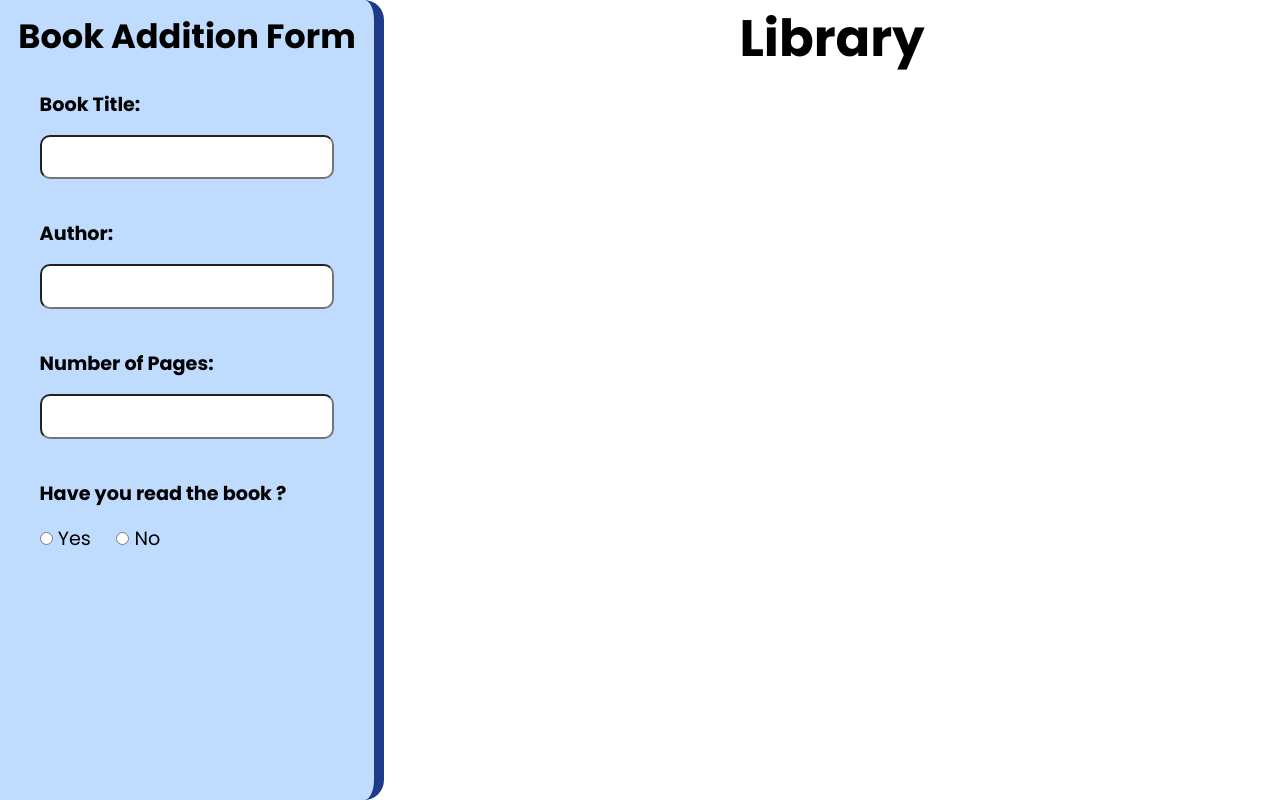
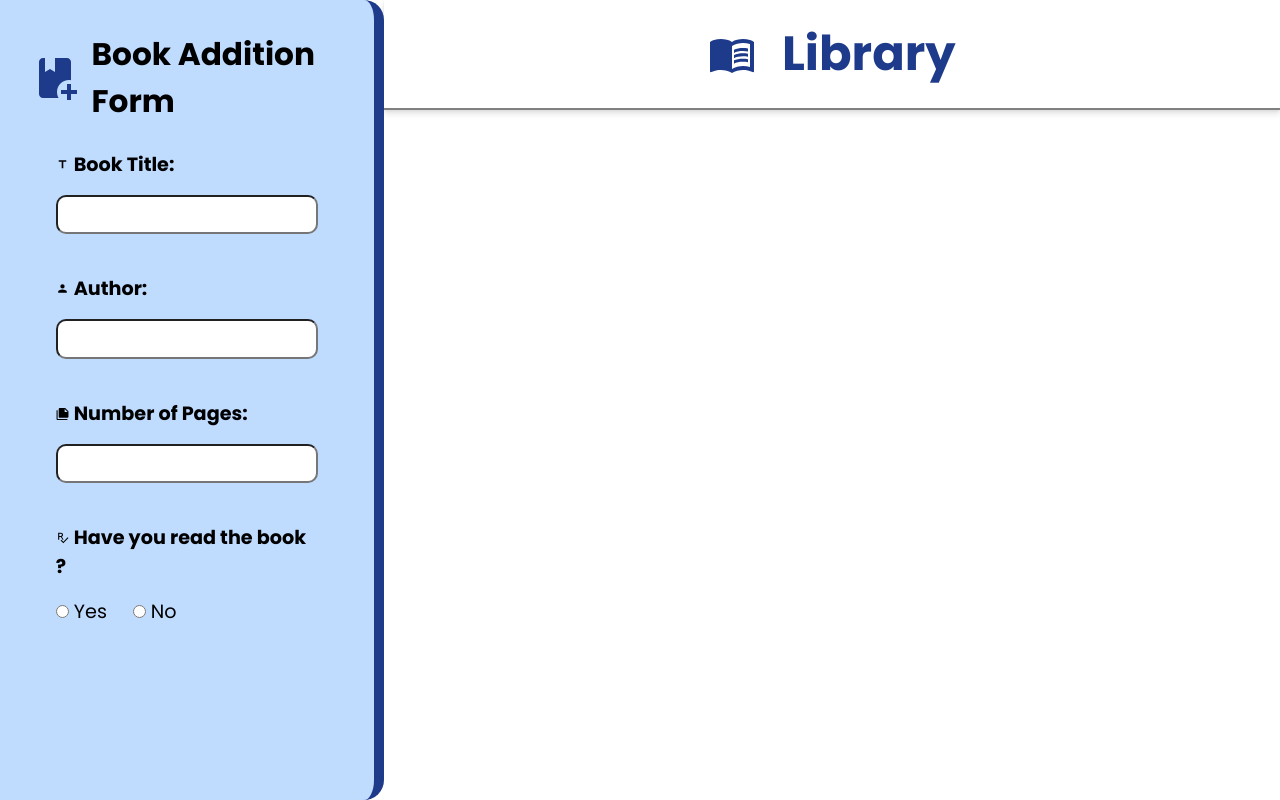
Before and after one commit to sarah-abraham/Library-TOP-Javascript, a plain HTML site: page index.html in a window 1280 px wide. Drawn offline with Linux system fonts and the light colour scheme.

Commit message:
Added styles to the header

```diff
--- a/index.css
+++ b/index.css
@@ -13,12 +13,24 @@ body{
 }
 
 .header{
+    height: max-content;
+    padding: 2%;
     grid-column: 2/4;
     text-align: center;
-    font-size: 1.6rem;
-    border-bottom: 2px solid white;
+    font-size: 1.5rem;
+    display: flex;
+    gap: 2vw;
+    justify-content: center;
+    color: #1e3a8a;
+    border-bottom: 2px solid grey;
+    box-shadow:  0 4px 6px rgba(0, 0, 0, 0.1),
+    0 1px 3px rgba(0, 0, 0, 0.08);
+}
 
+.icon{
+    width: 3rem;
 }
+
 
 .sidebar{
     grid-column: 1;
@@ -28,12 +40,14 @@ body{
     height: 100vh;
     border-radius: 0px 20px 20px 0px;
     border-right: 10px solid #1e3a8a;
-    padding: 3%;
+    padding: 8%;
 }
 
 .sidebar-title{
-    text-align: center;
-    font-size: 1.4rem;
+    display: flex;
+    gap: 1vw;
+    justify-content: center;
+    font-size: 1.3rem;
 }
 
 .sidebar form{
@@ -44,20 +58,24 @@ body{
     font-size: 1.2rem;
 }
 
+.form-icon{
+    width: 1vw;
+}
+
 .book{
     display: flex;
     flex-direction: column;
     gap: 2vh;
 }
 
-.book>label{
+.sidebar-form-icons-labels>label{
     font-weight: 700;
 }
 
 
 .book input{
     border-radius: 10px;
-    font-size: 1.2rem;
+    font-size: 1rem;
     padding: 2%;
 }
 
--- a/index.html
+++ b/index.html
@@ -8,32 +8,47 @@
 </head>
 <body>
     <div class="header">
+        <img src="./assets/book-open-variant.svg" alt="library" class="icon">
         <h1> Library </h1>
     </div>
     <div class="sidebar">
         <div class="sidebar-title">
+            <img src="./assets/book-plus.svg" alt="add-book" class="icon">
             <h2>Book Addition Form</h2>
         </div>
 
         <form action="">
             <div class="book-title book">
-                <label for="title">Book Title: </label>
+                <div class="sidebar-form-icons-labels">
+                    <img src="./assets/format-title.svg" alt="title" class="form-icon">
+                    <label for="title">Book Title: </label>
+                </div>
                 <input type="text" name="title" id="title">
             </div>
 
             <div class="book-author book">
-                <label for="author">Author: </label>
+                <div class="sidebar-form-icons-labels">
+                    <img src="./assets/account.svg" alt="author" class="form-icon">
+                    <label for="author">Author: </label>
+                </div>
                 <input type="text" name="author" id="author">
             </div>
 
 
             <div class="book-pages book">
-                <label for="pages">Number of Pages: </label>
+                <div class="sidebar-form-icons-labels">
+                    <img src="./assets/note-multiple.svg" alt="pages" class="form-icon">
+                    <label for="pages">Number of Pages: </label>
+                </div>
                 <input type="number" name="pages" id="pages">
             </div>
 
             <div class="book-read book">
-                <label for="read">Have you read the book ?</label>
+                <div class="sidebar-form-icons-labels">
+                    <img src="./assets/read.svg" alt="read" class="form-icon">
+                    <label for="read">Have you read the book ?</label>
+                </div>
+
                 <div class="book-read-radios">
                     <div class="radio-yes">
                         <input type="radio" name="read" id="yes" value="Yes">
```
Also changed, not shown: assets/account.svg (added), assets/book-open-variant.svg (added), assets/book-plus.svg (added), assets/format-title.svg (added), assets/note-multiple.svg (added), assets/read.svg (added).
